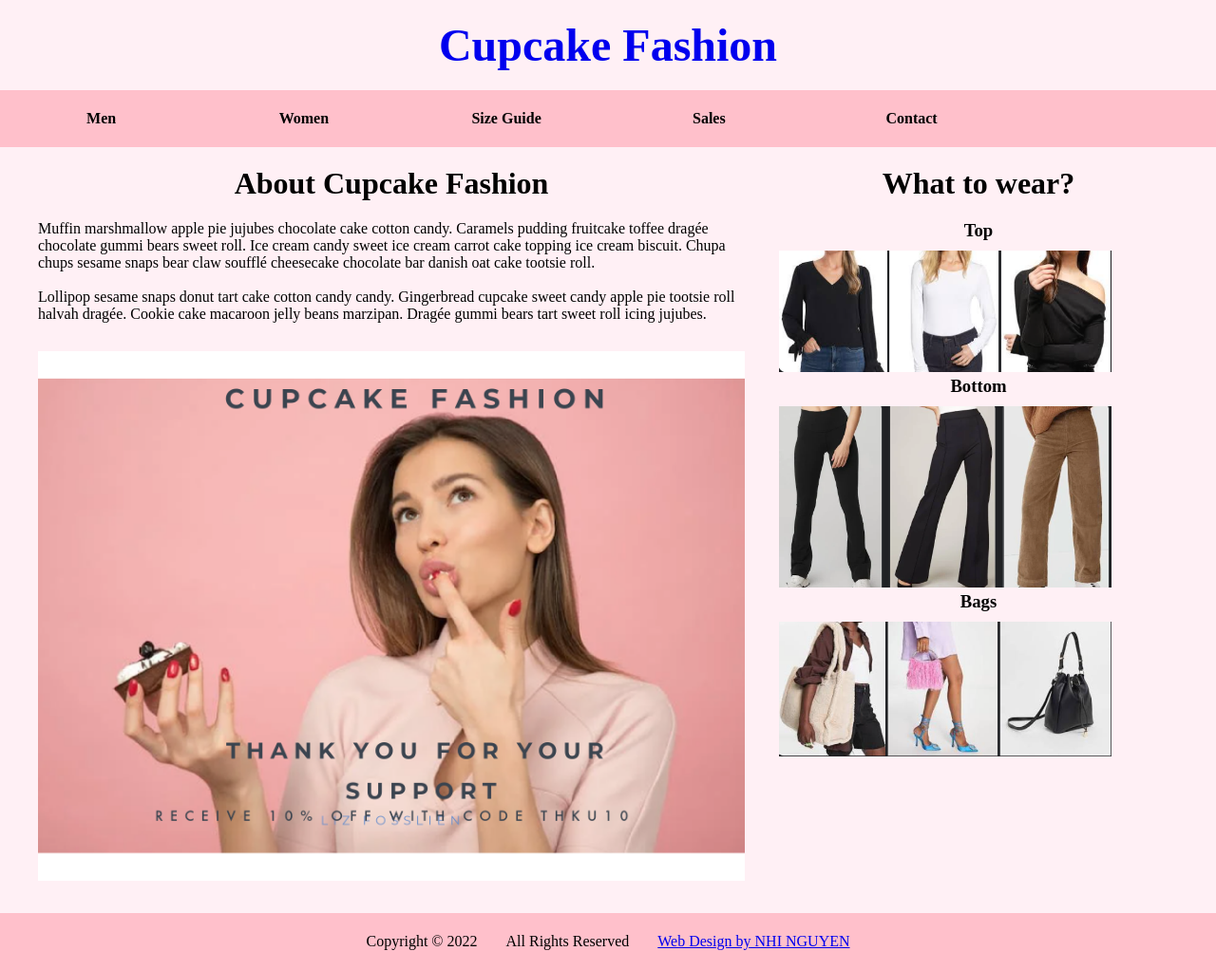
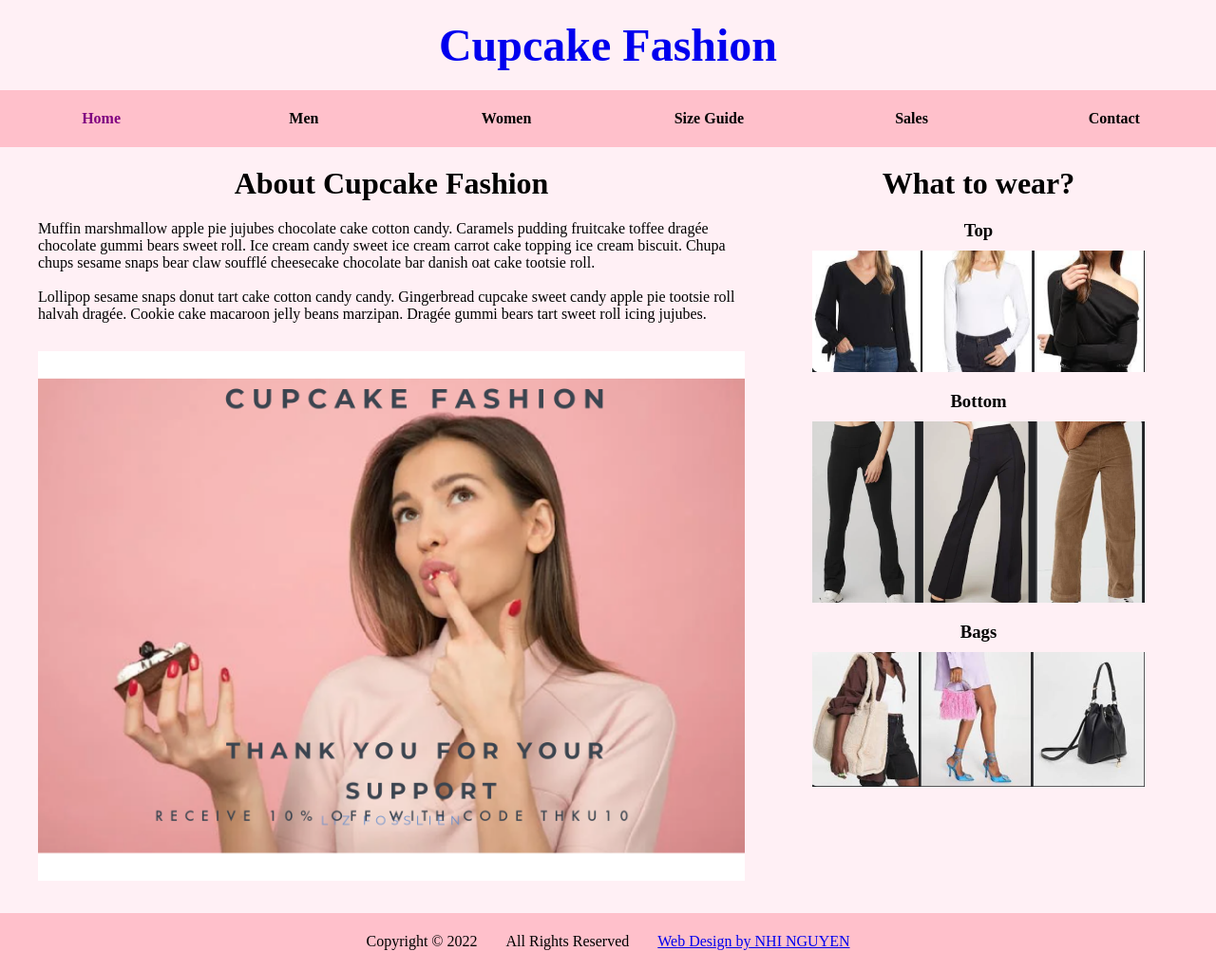
Before and after one commit to 00Nhi00/it228, a PHP site: page / in a window 1280 px wide. Shown: the whole page at 95% size. Run offline with PHP 8.4, Linux system fonts and the light colour scheme.

Commit message:
styles home page

```diff
--- a/css/styles.css
+++ b/css/styles.css
@@ -80,6 +80,10 @@ aside {
   text-align:center;
  }
 
+ aside {
+	text-align: center;
+ }
+
  aside h3 {
   margin-bottom:10px;
   text-align: center;
@@ -91,6 +95,7 @@ aside li {
 
 aside img{
   width:350px;
+	margin-bottom: 1em;
 }
 
 footer {
@@ -116,3 +121,5 @@ footer li{
 .size_guide{
   width:100%;
 }
+
+/* STYLES FOR HOME PAGE *?
--- a/includes/contact_header.php
+++ b/includes/contact_header.php
@@ -32,6 +32,7 @@ switch(THIS_PAGE) {
 }
 // our navigational array
 $nav = array(
+		'index.php' => 'Home',
     'men.php' => 'Men',
     'women.php' => 'Women',
     'size_guide.php' => 'Size Guide',
--- a/includes/header.php
+++ b/includes/header.php
@@ -32,6 +32,7 @@ switch(THIS_PAGE) {
 }
 // our navigational array
 $nav = array(
+		'index.php' => 'Home',
     'men.php' => 'Men',
     'women.php' => 'Women',
     'size_guide.php' => 'Size Guide',
--- a/index.php
+++ b/index.php
@@ -37,22 +37,18 @@ Muffin marshmallow apple pie jujubes chocolate cake cotton candy. Caramels puddi
 
 </main>
 
-<aside>
+<aside class='home'>
 <h2>What to wear?</h2>
 <h3>Top</h3>
-<ol>
-  <img class="top" href="top.php" src="images/top.png" alt="top">
-</ol>
+<img class="top" href="top.php" src="images/top.png" alt="top">
+
 
 <h3>Bottom</h3>
-<ol>
-  <img class="bottom" href="bottom.php" src="images/bottom.png" alt="bottom">
-</ol>
+<img class="bottom" href="bottom.php" src="images/bottom.png" alt="bottom">
+
 
 <h3>Bags</h3>
-<ol>
 <img class="bags" href="bags.php" src="images/bags.png" alt="bags">
-</ol>
 
 <!-- <h3>Accessories</h3>
 <ol>
```
